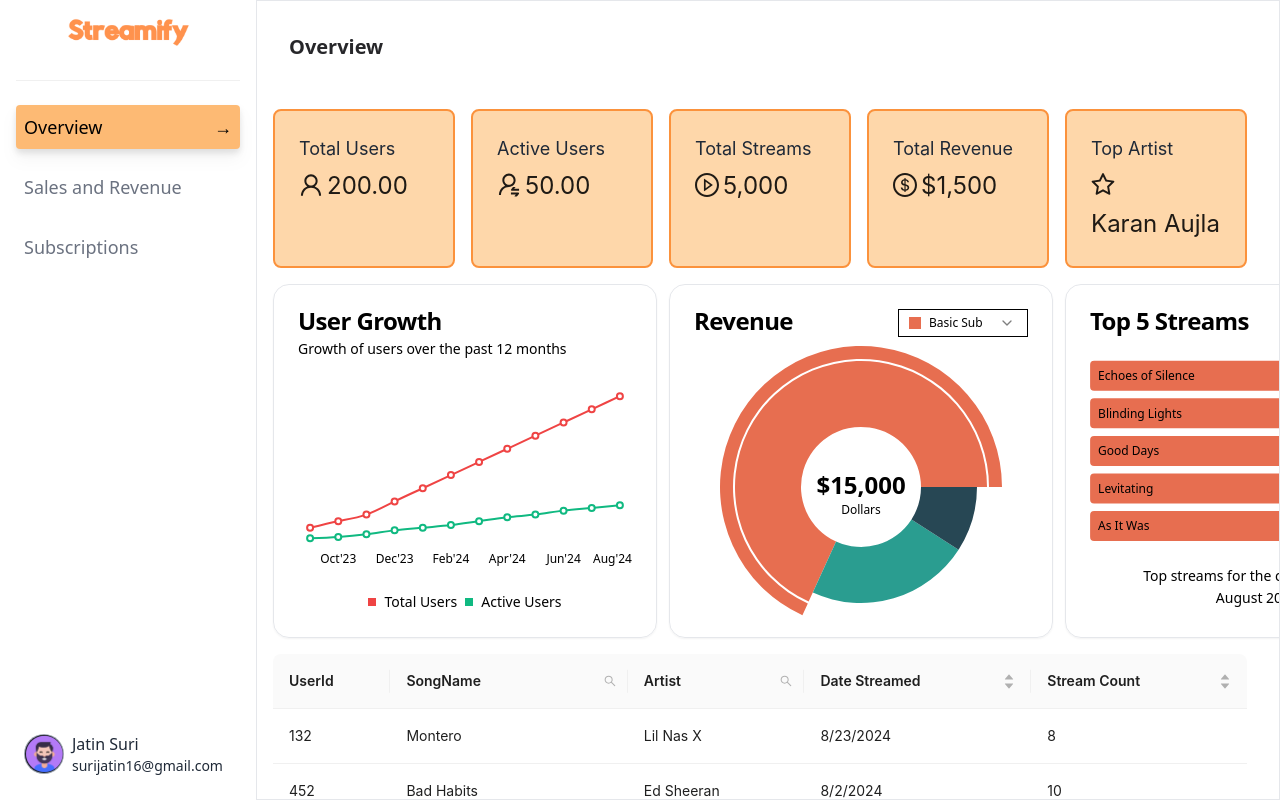
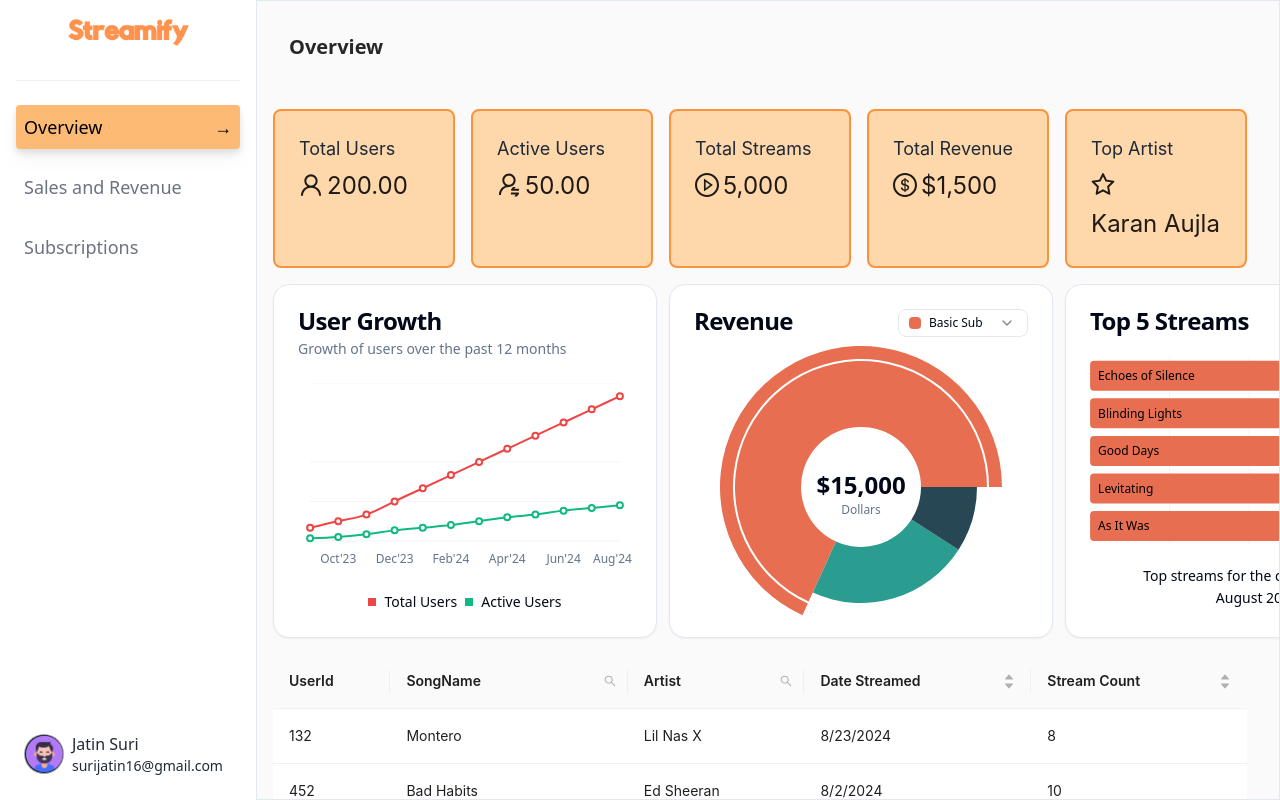
Before and after one commit to surijatin/streamify, a React (Create React App) app: page /overview in a window 1280 px wide. Built offline with nearby package versions, Linux system fonts and the light colour scheme.

Commit message:
Fix CSS issues

```diff
--- a/index.css
+++ /dev/null
@@ -1,69 +0,0 @@
-@tailwind base;
-@tailwind components;
-@tailwind utilities;
-
-@layer base {
-  :root {
-    --background: 0 0% 100%;
-    --foreground: 222.2 84% 4.9%;
-    --card: 0 0% 100%;
-    --card-foreground: 222.2 84% 4.9%;
-    --popover: 0 0% 100%;
-    --popover-foreground: 222.2 84% 4.9%;
-    --primary: 222.2 47.4% 11.2%;
-    --primary-foreground: 210 40% 98%;
-    --secondary: 210 40% 96.1%;
-    --secondary-foreground: 222.2 47.4% 11.2%;
-    --muted: 210 40% 96.1%;
-    --muted-foreground: 215.4 16.3% 46.9%;
-    --accent: 210 40% 96.1%;
-    --accent-foreground: 222.2 47.4% 11.2%;
-    --destructive: 0 84.2% 60.2%;
-    --destructive-foreground: 210 40% 98%;
-    --border: 214.3 31.8% 91.4%;
-    --input: 214.3 31.8% 91.4%;
-    --ring: 222.2 84% 4.9%;
-    --radius: 0.5rem;
-    --chart-1: 12 76% 61%;
-    --chart-2: 173 58% 39%;
-    --chart-3: 197 37% 24%;
-    --chart-4: 43 74% 66%;
-    --chart-5: 27 87% 67%;
-  }
-
-  .dark {
-    --background: 222.2 84% 4.9%;
-    --foreground: 210 40% 98%;
-    --card: 222.2 84% 4.9%;
-    --card-foreground: 210 40% 98%;
-    --popover: 222.2 84% 4.9%;
-    --popover-foreground: 210 40% 98%;
-    --primary: 210 40% 98%;
-    --primary-foreground: 222.2 47.4% 11.2%;
-    --secondary: 217.2 32.6% 17.5%;
-    --secondary-foreground: 210 40% 98%;
-    --muted: 217.2 32.6% 17.5%;
-    --muted-foreground: 215 20.2% 65.1%;
-    --accent: 217.2 32.6% 17.5%;
-    --accent-foreground: 210 40% 98%;
-    --destructive: 0 62.8% 30.6%;
-    --destructive-foreground: 210 40% 98%;
-    --border: 217.2 32.6% 17.5%;
-    --input: 217.2 32.6% 17.5%;
-    --ring: 212.7 26.8% 83.9%;
-    --chart-1: 220 70% 50%;
-    --chart-2: 160 60% 45%;
-    --chart-3: 30 80% 55%;
-    --chart-4: 280 65% 60%;
-    --chart-5: 340 75% 55%;
-  }
-}
-
-@layer base {
-  * {
-    @apply border-border;
-  }
-  body {
-    @apply bg-background text-foreground;
-  }
-}
--- a/src/App.tsx
+++ b/src/App.tsx
@@ -16,7 +16,7 @@ export default function App() {
         <div className="hidden md:block">
           <LeftSideBar />
         </div>
-        <div className="flex flex-col w-full pr-4 border overflow-auto">
+        <div className="flex flex-col w-full pr-4 border overflow-auto bg-zinc-50">
           <Header />
           <Routes>
             <Route path="/" element={<Navigate to="/overview" />} />
--- a/src/index.css
+++ b/src/index.css
@@ -4,6 +4,26 @@
 
 @layer base {
   :root {
+    --background: 0 0% 100%;
+    --foreground: 222.2 84% 4.9%;
+    --card: 0 0% 100%;
+    --card-foreground: 222.2 84% 4.9%;
+    --popover: 0 0% 100%;
+    --popover-foreground: 222.2 84% 4.9%;
+    --primary: 222.2 47.4% 11.2%;
+    --primary-foreground: 210 40% 98%;
+    --secondary: 210 40% 96.1%;
+    --secondary-foreground: 222.2 47.4% 11.2%;
+    --muted: 210 40% 96.1%;
+    --muted-foreground: 215.4 16.3% 46.9%;
+    --accent: 210 40% 96.1%;
+    --accent-foreground: 222.2 47.4% 11.2%;
+    --destructive: 0 84.2% 60.2%;
+    --destructive-foreground: 210 40% 98%;
+    --border: 214.3 31.8% 91.4%;
+    --input: 214.3 31.8% 91.4%;
+    --ring: 222.2 84% 4.9%;
+    --radius: 0.5rem;
     --chart-1: 12 76% 61%;
     --chart-2: 173 58% 39%;
     --chart-3: 197 37% 24%;
@@ -12,6 +32,25 @@
   }
 
   .dark {
+    --background: 222.2 84% 4.9%;
+    --foreground: 210 40% 98%;
+    --card: 222.2 84% 4.9%;
+    --card-foreground: 210 40% 98%;
+    --popover: 222.2 84% 4.9%;
+    --popover-foreground: 210 40% 98%;
+    --primary: 210 40% 98%;
+    --primary-foreground: 222.2 47.4% 11.2%;
+    --secondary: 217.2 32.6% 17.5%;
+    --secondary-foreground: 210 40% 98%;
+    --muted: 217.2 32.6% 17.5%;
+    --muted-foreground: 215 20.2% 65.1%;
+    --accent: 217.2 32.6% 17.5%;
+    --accent-foreground: 210 40% 98%;
+    --destructive: 0 62.8% 30.6%;
+    --destructive-foreground: 210 40% 98%;
+    --border: 217.2 32.6% 17.5%;
+    --input: 217.2 32.6% 17.5%;
+    --ring: 212.7 26.8% 83.9%;
     --chart-1: 220 70% 50%;
     --chart-2: 160 60% 45%;
     --chart-3: 30 80% 55%;
@@ -19,3 +58,12 @@
     --chart-5: 340 75% 55%;
   }
 }
+
+@layer base {
+  * {
+    @apply border-border;
+  }
+  body {
+    @apply bg-background text-foreground;
+  }
+}
```
